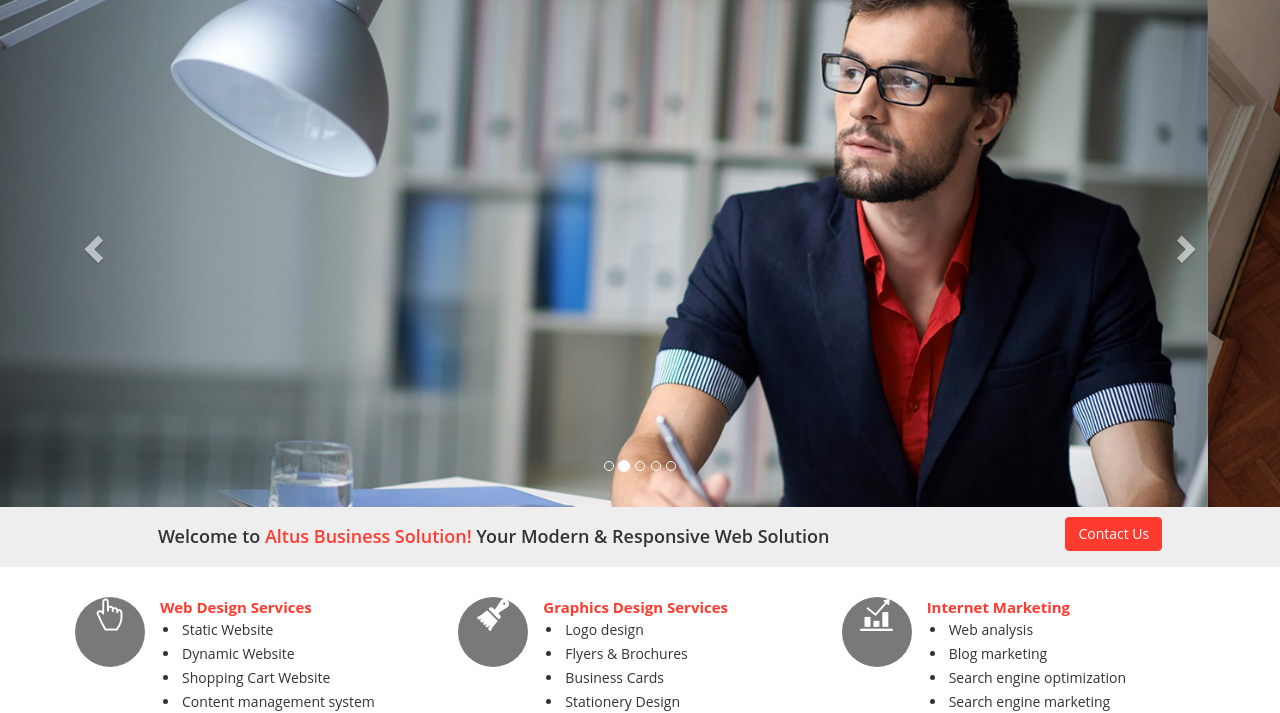
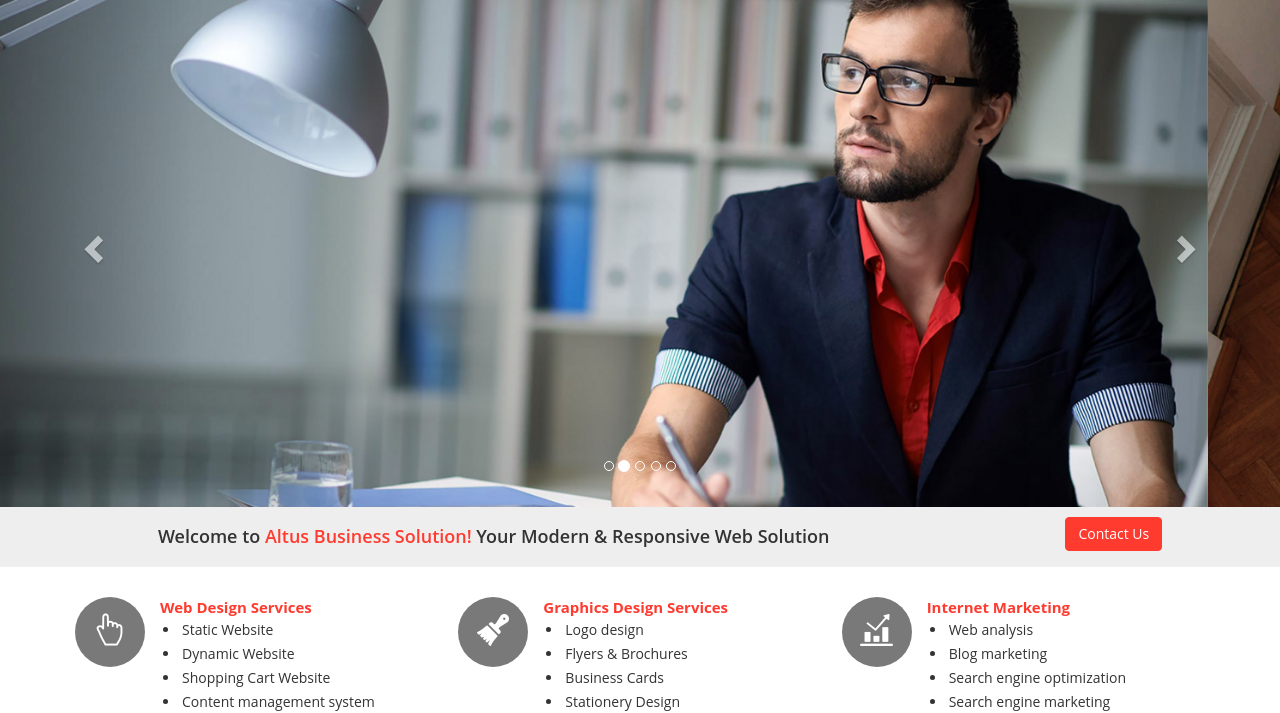
Before and after one commit to neerajsharma7/ABS, a plain HTML site: page index.html in a window 1280 px wide. Shown: the part 87-800 px from the top of the page. Drawn offline with nearby package versions, Linux system fonts and the light colour scheme.

Commit message:
changes in css

```diff
--- a/css/main.css
+++ b/css/main.css
@@ -251,7 +251,9 @@ h4 {
 
 .services_box span {
 	vertical-align:-moz-middle-with-baseline;
-	padding-top:40px;
+	padding-top:15px;
+	display:inline-block;
+	vertical-align:bottom;
 }
 
 .services_name {
```
